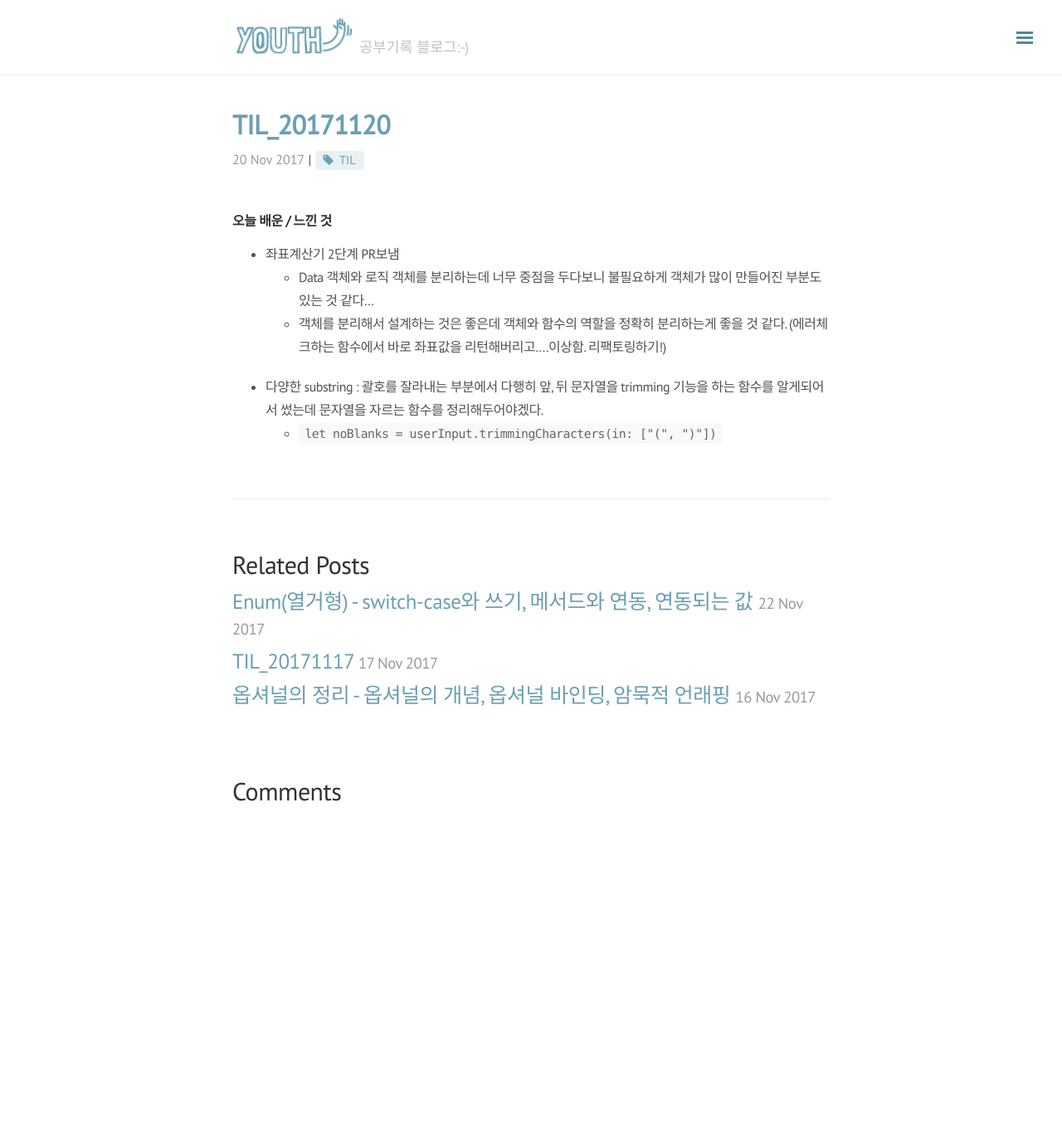
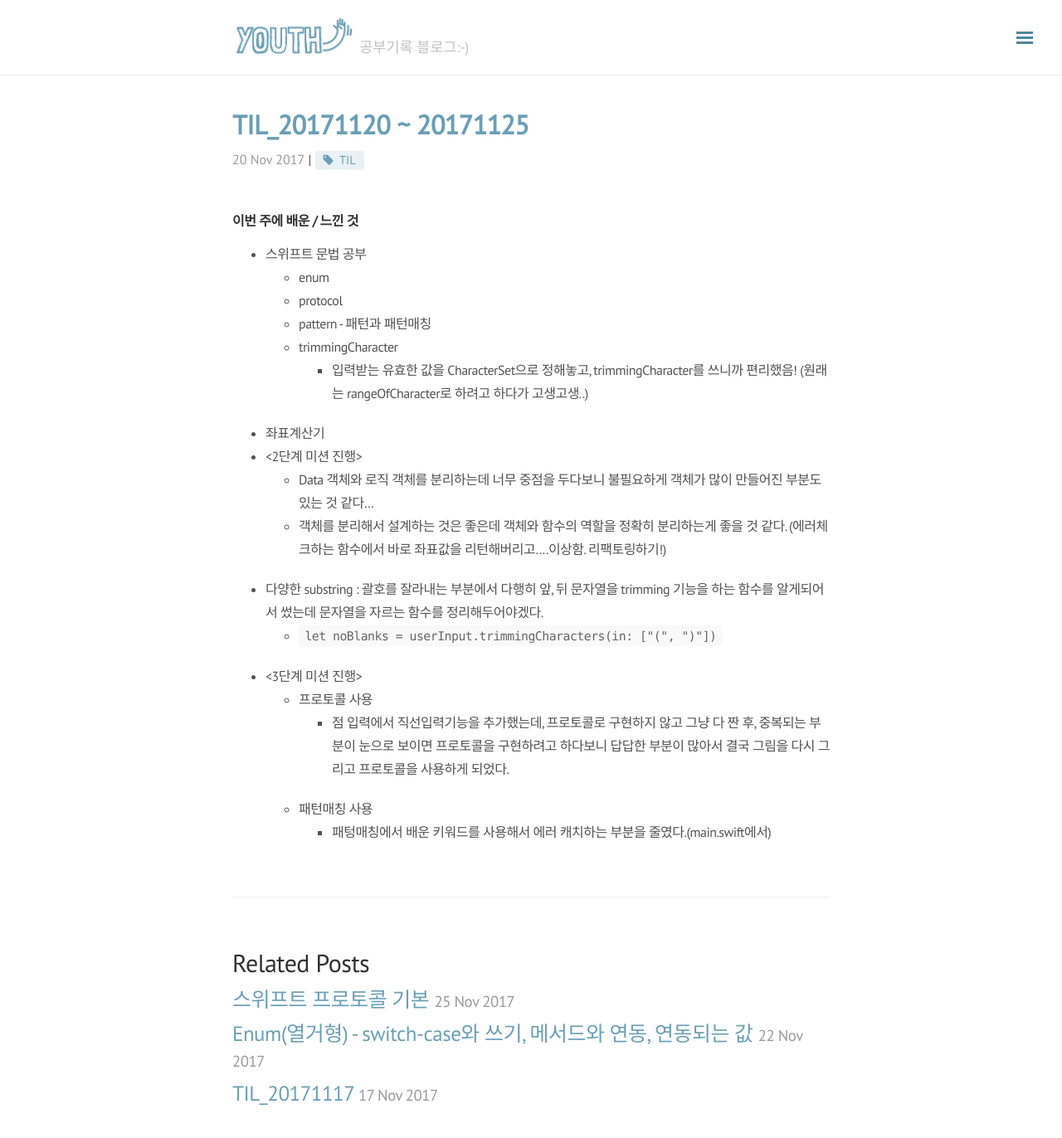
Before and after one commit to jinios/jinios.github.io, a Jekyll site: the page built from _posts/2017-11-20-TIL.md, in a window 1280 px wide and 1400 px high. Shown: the top 1372 px of the window at 83% size. Built offline with Jekyll 4.4.1, drawn with Linux system fonts in a browser that asks for light colours; nearby versions of some CDN libraries; comment, search, counter and statistics services are not loaded.

Commit message:
update post

```diff
--- a/_posts/2017-11-20-TIL.md
+++ b/_posts/2017-11-20-TIL.md
@@ -1,16 +1,28 @@
 ---
 layout: post
-title: TIL_20171120
+title: TIL_20171120 ~ 20171125
 tags: TIL
 categories: TIL
 ---
 
+### 이번 주에 배운 / 느낀 것
+
+- 스위프트 문법 공부
+  - enum
+  - protocol
+  - pattern - 패턴과 패턴매칭
+  - trimmingCharacter
+    - 입력받는 유효한 값을 CharacterSet으로 정해놓고, trimmingCharacter를 쓰니까 편리했음! (원래는 rangeOfCharacter로 하려고 하다가 고생고생..)
 
 
-### 오늘 배운 / 느낀 것
-
-- 좌표계산기 2단계 PR보냄
+- 좌표계산기
+- \<2단계 미션 진행\>
   - Data 객체와 로직 객체를 분리하는데 너무 중점을 두다보니 불필요하게 객체가 많이 만들어진 부분도 있는 것 같다...
   - 객체를 분리해서 설계하는 것은 좋은데 객체와 함수의 역할을 정확히 분리하는게 좋을 것 같다. (에러체크하는 함수에서 바로 좌표값을 리턴해버리고….이상함. 리팩토링하기!)
 - 다양한 substring : 괄호를 잘라내는 부분에서 다행히 앞, 뒤 문자열을 trimming 기능을 하는 함수를 알게되어서 썼는데 문자열을 자르는 함수를 정리해두어야겠다.
   - `let noBlanks = userInput.trimmingCharacters(in: ["(", ")"])`
+- \<3단계 미션 진행\>
+  - 프로토콜 사용
+    - 점 입력에서 직선입력기능을 추가했는데, 프로토콜로 구현하지 않고 그냥 다 짠 후, 중복되는 부분이 눈으로 보이면 프로토콜을 구현하려고 하다보니 답답한 부분이 많아서 결국 그림을 다시 그리고 프로토콜을 사용하게 되었다.
+  - 패턴매칭 사용
+    - 패텅매칭에서 배운 키워드를 사용해서 에러 캐치하는 부분을 줄였다.(main.swift에서)
--- /dev/null
+++ b/_posts/2017-11-25-protocol.md
@@ -0,0 +1,105 @@
+---
+layout: post
+title: 스위프트 프로토콜 기본
+tags: protocol, swift
+categories: Swift
+---
+
+
+
+## 프로토콜
+
+**프로토콜**은 타입이 만족시킬 인터페이스를 정의할 때 필요하다. 타입이 프로토콜을 만족시킬때 프로토콜을 **준수**한다고 말한다.
+
+프로토콜은 타입 자체로 사용될 수 있어서 **프로토콜 타입을 가지는 변수나 함수 인수 리턴값을 사용할 수 있다.**
+
+
+
+### 프로토콜이 필요할때
+
+~~~swift
+func printTable(_ data: [[String]], withColumnLabels columnLabels: String...) {
+    var firstRow = "|"
+    var columnWidths = [Int]()
+
+  ...
+~~~
+
+- 이 함수는 행과 열이 몇 개인지 알아야 한다. 인수를 두 개 받아서 반복문으로 table을 출력하는 함수이다. 하지만 프로토콜을 이용해서 TableData를 정의한 프로토콜만 받아도 작동되게 설계할 수 있다.
+
+
+
+### 프로토콜 정의
+
+~~~swift
+...
+protocol TableDataSource {
+  var numberOfRows: Int {get}
+  var numberOfColumns: Int {get}
+
+  func label(forColumn column: Int) -> String
+  func itemFor(row: Int, column: Int) -> String
+}
+
+~~~
+
+- `get` 문법은 프로퍼티가 읽기용이라는뜻이다.
+- 프로토콜은 타입이 이런 프로퍼티와 메서드만큼은 가져야한다는 최소 요건을 정의한다. TableDataSource 를 준수하는 타입들은 numberOfRows, numberOfColumns프로퍼티, label(), itemFor()메서드를 반드시 구현해야한다.
+
+
+
+### 프로토콜 사용
+
+정의한 프로토콜 TableDataSourse를 준수하는 Department 구조체를 만든다. 위에서 언급했듯이 프로토콜을 추상클래스처럼 사용할 수 있어서, 이 구조체는 TableDataSource타입이 되고 TableDataSourse타입처럼 사용될 수 있다. (ex TableDataSource를 인자로 받는 함수에 Department가 들어갈 수 있음)
+
+~~~swift
+struct Person {
+    let name: String
+    let age: Int
+    let yearOfExperience: Int
+}
+
+struct Department: TableDataSource { //TableDataSource 프로토콜을 준수함
+    let name: String
+    var people = [Person]()
+
+    init (name: String) {
+        self.name = name
+    }
+
+    mutating func add (_ person: Person) {
+        people.append(person)
+    }
+
+  // 프로토콜에 정의된 numberOfRows와 numberOfColumns는 {get}방식 읽기용 프로퍼티
+    var numberOfRows: Int {
+        return people.count
+    } //var numberOfRows: Int = people.count같음 (이렇게는 사용못함!)
+
+    var numberOfColumns: Int {
+        return 3
+    }
+
+  // 사용할때 column순서만 정해주면 매칭되는 케이스에서의 문자열을 리턴
+    func label(forColumn column: Int) -> String {
+        switch column {
+        case 0: return "Employee Name"
+        case 1: return "Age"
+        case 2: return "Years of Experience"
+        default: fatalError("Invalid column")
+        }
+    }
+
+  // Department의 프로퍼티인 Person리스트에서의 person정보를 조회. 행/열 번호만 정해주면 해당 person객체의 속성을 반환
+    func itemFor(row: Int, column: Int) -> String {
+        let person = people[row]
+        switch column {
+        case 0: return person.name
+        case 1: return String(person.age)
+        case 2: return String(person.yearOfExperience)
+        default: fatalError("Invalid column!")
+        }
+    }
+}
+
+~~~
```
Also changed, not shown: _posts/json.md (added, +6 -0 lines).
